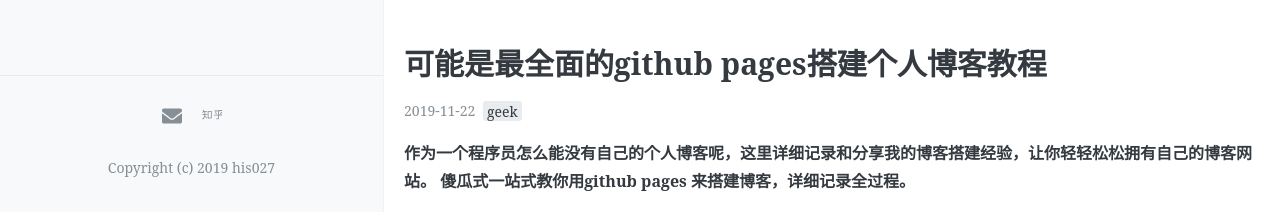
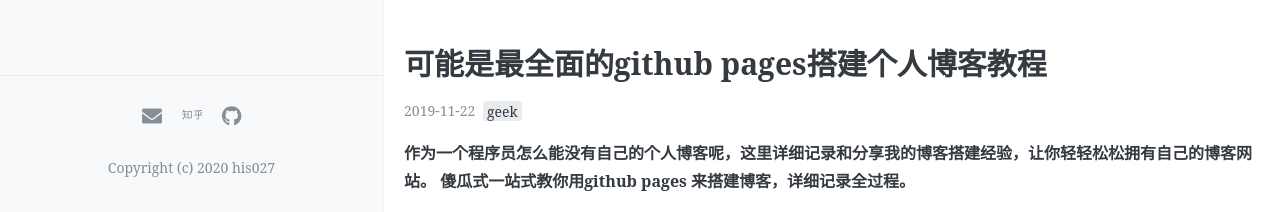
Before and after one commit to his027/his027.github.io, a Jekyll site: the page built from index.html, in a window 1280 px wide and 900 px high, scrolled down 531 px. Shown: the part 685-897 px from the top of the window. Built offline with Jekyll 4.4.1, drawn with Linux system fonts in a browser that asks for light colours; the list of posts is cut into pages by our own code; comment, search, counter and statistics services are not loaded.

Commit message:
Update _config.yml

```diff
--- a/_config.yml
+++ b/_config.yml
@@ -44,7 +44,7 @@
   email: abcde@gmail.com
   facebook:
   flickr:
-  github:
+  github: abcde
   googleplus: # anything in your profile username that comes after plus.google.com/
   instagram:
   linkedin:
@@ -56,7 +56,7 @@
   youtube:
 
 # Text under the icons in footer
-footer-text: Copyright (c) 2019 his027
+footer-text: Copyright (c) 2020 his027
 
 # Enter your Disqus shortname (not your username) to enable commenting on posts
 # You can find your shortname on the Settings page of your Disqus account
```
